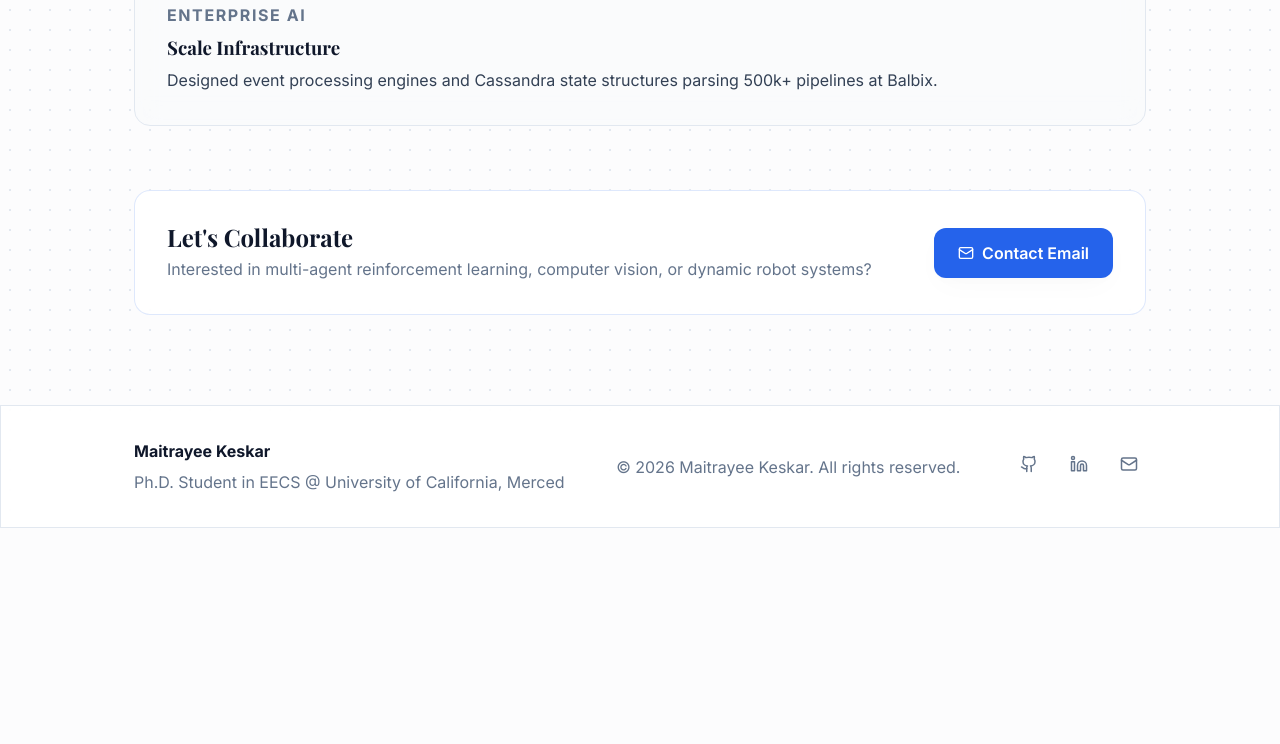
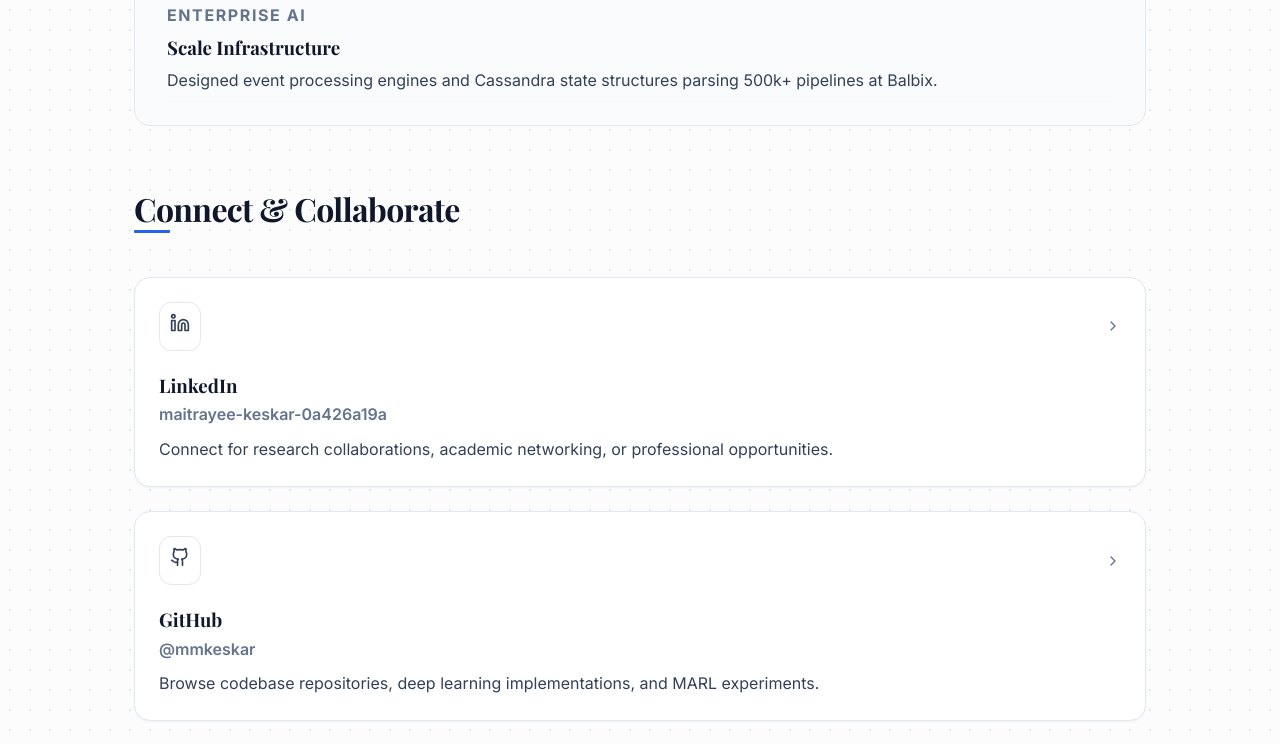
Before and after one commit to mmkeskar/Personal-Website, a Next.js app: page / in a window 1280 px wide. Shown: the part 2000-2744 px from the top of the page. Before the commit the page ends 2528 px from the top, so only its background shows below. Built offline with nearby package versions, Linux system fonts and the light colour scheme; a web font is replaced by a local one.

Commit message:
feat: add interactive social connection card widgets to home page

```diff
--- a/app/page.tsx
+++ b/app/page.tsx
@@ -2,7 +2,7 @@
 
 import Link from 'next/link';
 import { motion } from 'framer-motion';
-import { Award, BookOpen, Briefcase, GraduationCap, ChevronRight, Mail } from 'lucide-react';
+import { Award, BookOpen, Briefcase, GraduationCap, ChevronRight, Mail, Github, Linkedin } from 'lucide-react';
 
 export default function Home() {
   const containerVariants = {
@@ -229,20 +229,80 @@
         </div>
       </section>
 
-      {/* Contact Panel */}
-      <section className="flex flex-col md:flex-row items-center justify-between gap-6 p-8 border border-accent/15 rounded-2xl bg-accent/[0.02] glass">
-        <div>
-          <h2 className="font-serif text-xl md:text-2xl font-bold text-primary">Let&apos;s Collaborate</h2>
-          <p className="font-sans text-sm md:text-base text-text-muted mt-1">
-            Interested in multi-agent reinforcement learning, computer vision, or dynamic robot systems?
-          </p>
+      {/* Connect & Collaborate Grid */}
+      <section className="flex flex-col gap-6">
+        <motion.h2 variants={itemVariants} className="section-title">
+          Connect &amp; Collaborate
+        </motion.h2>
+
+        <div className="grid grid-cols-1 md:grid-cols-3 gap-6 font-sans">
+          {/* LinkedIn Card */}
+          <motion.a
+            href="https://www.linkedin.com/in/maitrayee-keskar-0a426a19a/"
+            target="_blank"
+            rel="noopener noreferrer"
+            variants={itemVariants}
+            className="card border border-border-color bg-white hover:border-accent/30 p-6 flex flex-col justify-between gap-6 hover:shadow-md transition-all group cursor-pointer"
+          >
+            <div className="flex items-center justify-between">
+              <div className="p-2.5 rounded-xl bg-[#0077B5]/5 border border-[#0077B5]/15 text-[#0077B5] group-hover:bg-[#0077B5]/10 transition-colors">
+                <Linkedin size={20} />
+              </div>
+              <ChevronRight size={16} className="text-text-muted group-hover:text-accent group-hover:translate-x-0.5 transition-all" />
+            </div>
+            <div>
+              <h3 className="font-serif text-lg font-bold text-primary">LinkedIn</h3>
+              <p className="text-xs text-text-muted mt-1 font-semibold">maitrayee-keskar-0a426a19a</p>
+              <p className="text-sm text-foreground/80 mt-2 leading-relaxed">
+                Connect for research collaborations, academic networking, or professional opportunities.
+              </p>
+            </div>
+          </motion.a>
+
+          {/* GitHub Card */}
+          <motion.a
+            href="https://github.com/mmkeskar"
+            target="_blank"
+            rel="noopener noreferrer"
+            variants={itemVariants}
+            className="card border border-border-color bg-white hover:border-accent/30 p-6 flex flex-col justify-between gap-6 hover:shadow-md transition-all group cursor-pointer"
+          >
+            <div className="flex items-center justify-between">
+              <div className="p-2.5 rounded-xl bg-slate-900/5 border border-slate-900/15 text-slate-900 group-hover:bg-slate-900/10 transition-colors">
+                <Github size={20} />
+              </div>
+              <ChevronRight size={16} className="text-text-muted group-hover:text-accent group-hover:translate-x-0.5 transition-all" />
+            </div>
+            <div>
+              <h3 className="font-serif text-lg font-bold text-primary">GitHub</h3>
+              <p className="text-xs text-text-muted mt-1 font-semibold">@mmkeskar</p>
+              <p className="text-sm text-foreground/80 mt-2 leading-relaxed">
+                Browse codebase repositories, deep learning implementations, and MARL experiments.
+              </p>
+            </div>
+          </motion.a>
+
+          {/* Email Card */}
+          <motion.a
+            href="mailto:mkeskar@ucmerced.edu"
+            variants={itemVariants}
+            className="card border border-border-color bg-white hover:border-accent/30 p-6 flex flex-col justify-between gap-6 hover:shadow-md transition-all group cursor-pointer"
+          >
+            <div className="flex items-center justify-between">
+              <div className="p-2.5 rounded-xl bg-accent/5 border border-accent/15 text-accent group-hover:bg-accent/10 transition-colors">
+                <Mail size={20} />
+              </div>
+              <ChevronRight size={16} className="text-text-muted group-hover:text-accent group-hover:translate-x-0.5 transition-all" />
+            </div>
+            <div>
+              <h3 className="font-serif text-lg font-bold text-primary">Direct Email</h3>
+              <p className="text-xs text-text-muted mt-1 font-semibold">mkeskar@ucmerced.edu</p>
+              <p className="text-sm text-foreground/80 mt-2 leading-relaxed">
+                Inquire about research collaborations, lab operations, or request papers.
+              </p>
+            </div>
+          </motion.a>
         </div>
-        <a
-          href="mailto:mkeskar@ucmerced.edu"
-          className="flex items-center gap-2 px-6 py-3 text-sm font-semibold bg-accent text-white rounded-xl hover:bg-accent-light hover:-translate-y-0.5 transition-all shadow-md shadow-accent/10 shrink-0 font-sans"
-        >
-          <Mail size={16} /> Contact Email
-        </a>
       </section>
     </motion.div>
   );
```
